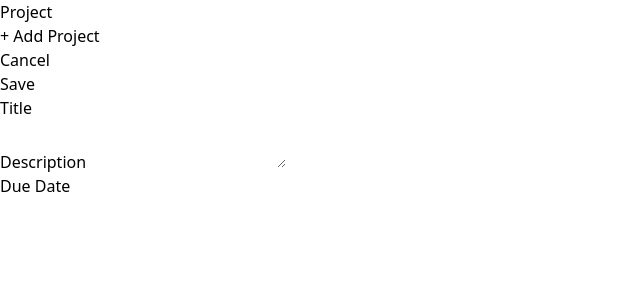
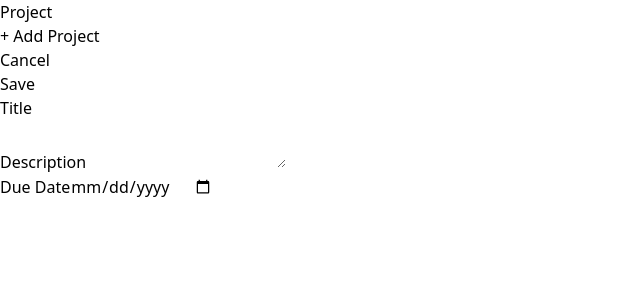
Before and after one commit to IlyasArrafii/project_managament_udemy, a React (Vite) app: page / in a window 1280 px wide. Both pictures are taken after a click on the button "+ Add Project". Shown: the top 300 px of the page, without its empty margins (0-640 px from the left). Built offline with nearby package versions, Linux system fonts and the light colour scheme.

Commit message:
update collecting input with refs and forward data

```diff
--- a/src/App.jsx
+++ b/src/App.jsx
@@ -4,7 +4,7 @@
 import ProjectsSidebar from './components/ProjectsSidebar.jsx';
 
 function App() {
-    const [project, setProject] = useState({
+    const [projectState, setProject] = useState({
         selectedProjectId: undefined,
         projects: [],
     });
@@ -18,11 +18,27 @@
         });
     }
 
+    function handleAddProject(projectData) {
+        setProject((prevState) => {
+            const newProject = {
+                ...projectData,
+                id: Math.random(),
+            };
+
+            return {
+                ...prevState,
+                projects: [...prevState.projects, newProject],
+            };
+        });
+    }
+
+    console.log(projectState);
+
     let content;
 
-    if (project.selectedProjectId === null) {
-        content = <NewProject />;
-    } else if (project.selectedProjectId === undefined) {
+    if (projectState.selectedProjectId === null) {
+        content = <NewProject onAdd={handleAddProject} />;
+    } else if (projectState.selectedProjectId === undefined) {
         content = <NoProjectedSelected onStartAddProject={handleStartAddProject} />;
     }
 
--- a/src/components/Input.jsx
+++ b/src/components/Input.jsx
@@ -1,14 +1,18 @@
-export default function Input({ label, textarea, ...props }) {
+import { forwardRef } from 'react';
+
+const Input = forwardRef(function Input({ label, textarea, ...props }, ref) {
     const classes = 'w-full rounded-md border-black bg-stone-200 p-1 text-black';
 
     return (
         <p className="my-4 flex flex-col gap-1">
             <label className="text-lg font-bold uppercase text-black">{label}</label>
             {textarea ? (
-                <textarea className={classes} {...props} />
+                <textarea ref={ref} className={classes} {...props} />
             ) : (
-                <input className={classes} {...props} />
+                <input ref={ref} className={classes} {...props} />
             )}
         </p>
     );
-}
+});
+
+export default Input;
--- a/src/components/NewProject.jsx
+++ b/src/components/NewProject.jsx
@@ -1,6 +1,25 @@
+import { useRef } from 'react';
 import Input from './Input.jsx';
 
-export default function NewProject() {
+export default function NewProject({ onAdd }) {
+    const title = useRef();
+    const description = useRef();
+    const dueDate = useRef();
+
+    function handleSave() {
+        const enteredTitle = title.current.value;
+        const enteredDescription = description.current.value;
+        const enteredDueDate = dueDate.current.value;
+
+        // Validation
+
+        onAdd({
+            title: enteredTitle,
+            description: enteredDescription,
+            dueDate: enteredDueDate,
+        });
+    }
+
     return (
         <div className="w-[35rem] py-8">
             <menu className="my-4 flex items-center justify-end gap-4">
@@ -8,13 +27,18 @@
                     <button className="hover:bg-gray-6800 rounded-md bg-gray-500 px-6 py-2 text-white">Cancel</button>
                 </li>
                 <li>
-                    <button className="rounded-md bg-blue-500 px-6 py-2 text-white hover:bg-blue-600">Save</button>
+                    <button
+                        className="rounded-md bg-blue-500 px-6 py-2 text-white hover:bg-blue-600"
+                        onClick={handleSave}
+                    >
+                        Save
+                    </button>
                 </li>
             </menu>
             <div>
-                <Input label="Title" />
-                <Input label="Description" textarea />
-                <Input label="Due Date" />
+                <Input type="text" ref={title} label="Title" />
+                <Input ref={description} label="Description" textarea />
+                <Input type="date" ref={dueDate} label="Due Date" />
             </div>
         </div>
     );
```
